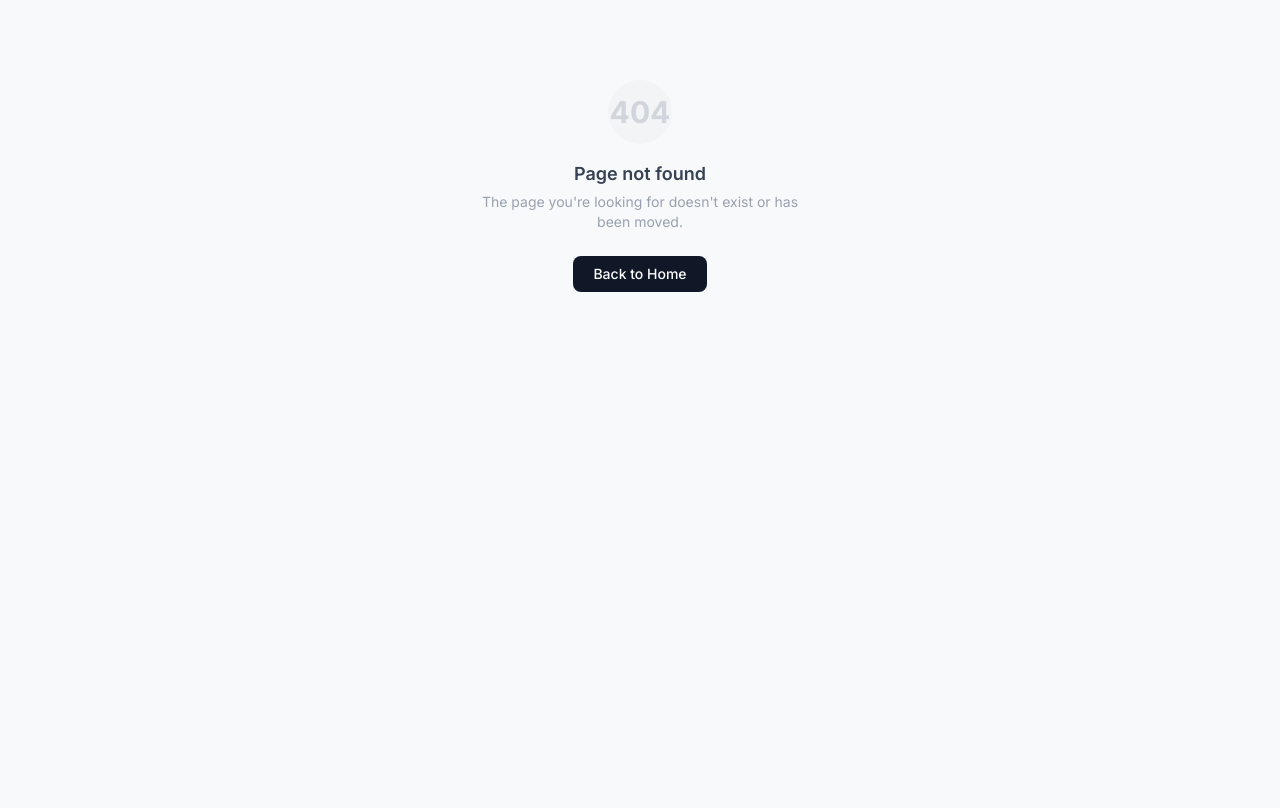
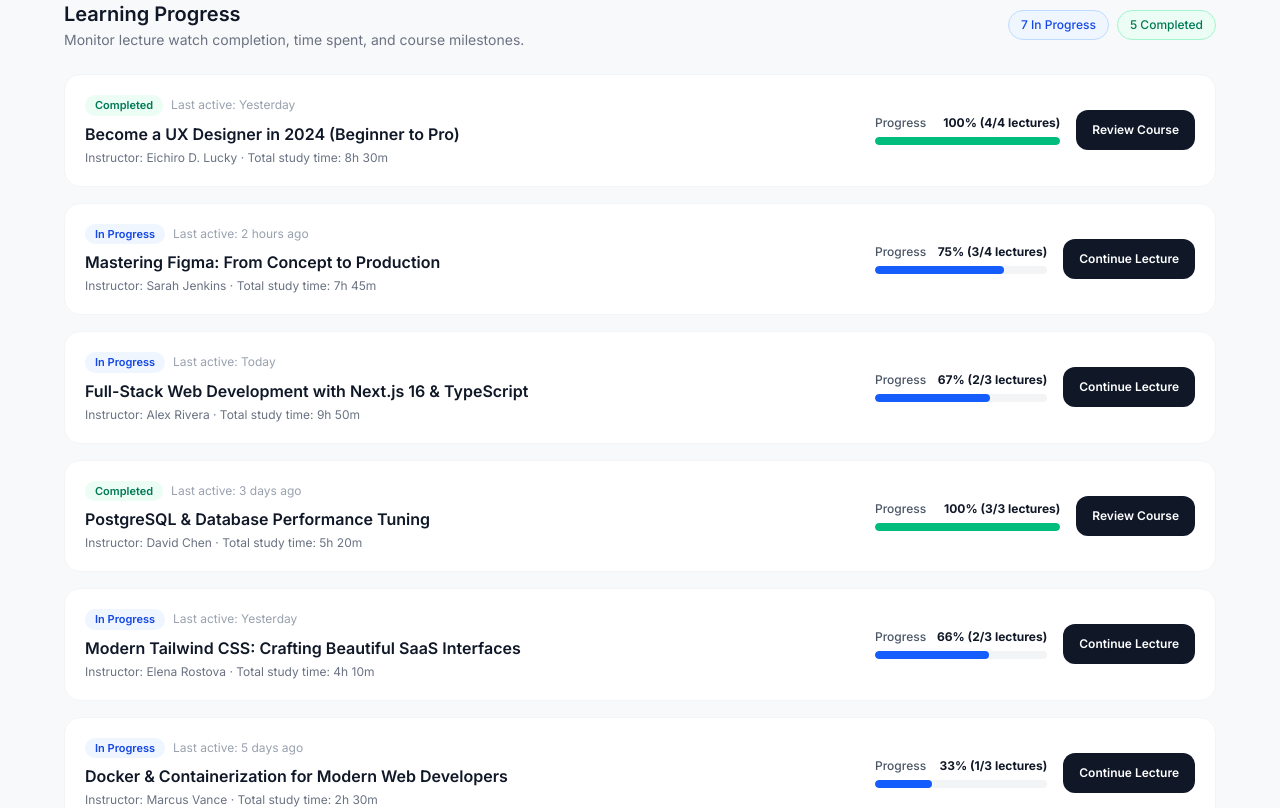
Before and after one commit to iMoloy/LearnHub, a Next.js app in the folder client/: page /progress in a window 1280 px wide. Before the commit this address had no page. Shown: the top 808 px of the page. Built offline with nearby package versions, Linux system fonts and the light colour scheme.

Commit message:
feat(frontend-progress): add study time and lecture completion tracking dashboard

```diff
--- /dev/null
+++ b/client/src/app/(public)/progress/page.tsx
@@ -0,0 +1,229 @@
+import Link from "next/link";
+import type { Metadata } from "next";
+
+export const metadata: Metadata = {
+  title: "Learning Progress — LearnHub",
+  description: "Track your active courses, lecture completion, and study time on LearnHub.",
+};
+
+const PROGRESS_DATA = [
+  {
+    courseId: 1,
+    title: "Become a UX Designer in 2024 (Beginner to Pro)",
+    instructor: "Eichiro D. Lucky",
+    completedLectures: 4,
+    totalLectures: 4,
+    percent: 100,
+    status: "Completed",
+    lastWatched: "Yesterday",
+    timeSpent: "8h 30m",
+  },
+  {
+    courseId: 2,
+    title: "Mastering Figma: From Concept to Production",
+    instructor: "Sarah Jenkins",
+    completedLectures: 3,
+    totalLectures: 4,
+    percent: 75,
+    status: "In Progress",
+    lastWatched: "2 hours ago",
+    timeSpent: "7h 45m",
+  },
+  {
+    courseId: 3,
+    title: "Full-Stack Web Development with Next.js 16 & TypeScript",
+    instructor: "Alex Rivera",
+    completedLectures: 2,
+    totalLectures: 3,
+    percent: 67,
+    status: "In Progress",
+    lastWatched: "Today",
+    timeSpent: "9h 50m",
+  },
+  {
+    courseId: 4,
+    title: "PostgreSQL & Database Performance Tuning",
+    instructor: "David Chen",
+    completedLectures: 3,
+    totalLectures: 3,
+    percent: 100,
+    status: "Completed",
+    lastWatched: "3 days ago",
+    timeSpent: "5h 20m",
+  },
+  {
+    courseId: 5,
+    title: "Modern Tailwind CSS: Crafting Beautiful SaaS Interfaces",
+    instructor: "Elena Rostova",
+    completedLectures: 2,
+    totalLectures: 3,
+    percent: 66,
+    status: "In Progress",
+    lastWatched: "Yesterday",
+    timeSpent: "4h 10m",
+  },
+  {
+    courseId: 6,
+    title: "Docker & Containerization for Modern Web Developers",
+    instructor: "Marcus Vance",
+    completedLectures: 1,
+    totalLectures: 3,
+    percent: 33,
+    status: "In Progress",
+    lastWatched: "5 days ago",
+    timeSpent: "2h 30m",
+  },
+  {
+    courseId: 7,
+    title: "React 19 Deep Dive: Hooks, Actions & Concurrent Mode",
+    instructor: "Maya Lin",
+    completedLectures: 3,
+    totalLectures: 3,
+    percent: 100,
+    status: "Completed",
+    lastWatched: "1 week ago",
+    timeSpent: "9h 15m",
+  },
+  {
+    courseId: 8,
+    title: "RESTful API Engineering with Express & Clean Architecture",
+    instructor: "Jason Cooper",
+    completedLectures: 2,
+    totalLectures: 3,
+    percent: 67,
+    status: "In Progress",
+    lastWatched: "4 days ago",
+    timeSpent: "5h 40m",
+  },
+  {
+    courseId: 9,
+    title: "Complete Python Mastery: From Basics to Data Science",
+    instructor: "Dr. Angela Barnes",
+    completedLectures: 3,
+    totalLectures: 3,
+    percent: 100,
+    status: "Completed",
+    lastWatched: "2 weeks ago",
+    timeSpent: "18h 30m",
+  },
+  {
+    courseId: 10,
+    title: "Web Security & Ethical Hacking Essentials",
+    instructor: "Samir K. Patel",
+    completedLectures: 1,
+    totalLectures: 3,
+    percent: 33,
+    status: "In Progress",
+    lastWatched: "3 days ago",
+    timeSpent: "3h 45m",
+  },
+  {
+    courseId: 11,
+    title: "UI/UX Micro-Interactions & Motion Design",
+    instructor: "Chloe Dupont",
+    completedLectures: 2,
+    totalLectures: 3,
+    percent: 66,
+    status: "In Progress",
+    lastWatched: "Just now",
+    timeSpent: "3h 50m",
+  },
+  {
+    courseId: 12,
+    title: "Git, GitHub & Collaborative Open-Source Workflows",
+    instructor: "Nathan Cole",
+    completedLectures: 3,
+    totalLectures: 3,
+    percent: 100,
+    status: "Completed",
+    lastWatched: "3 weeks ago",
+    timeSpent: "6h 15m",
+  },
+];
+
+export default function ProgressPage() {
+  const completedCount = PROGRESS_DATA.filter((c) => c.percent === 100).length;
+  const inProgressCount = PROGRESS_DATA.length - completedCount;
+
+  return (
+    <section className="max-w-6xl mx-auto">
+      <div className="flex flex-col sm:flex-row sm:items-center justify-between gap-4 mb-6">
+        <div>
+          <h1 className="text-xl font-semibold text-gray-900 dark:text-white">
+            Learning Progress
+          </h1>
+          <p className="text-sm text-gray-500 dark:text-neutral-400 mt-0.5">
+            Monitor lecture watch completion, time spent, and course milestones.
+          </p>
+        </div>
+        <div className="flex items-center gap-2 text-xs font-medium">
+          <span className="px-3 py-1.5 rounded-full bg-blue-50 text-blue-700 dark:bg-blue-950/60 dark:text-blue-300 border border-blue-200 dark:border-blue-800">
+            {inProgressCount} In Progress
+          </span>
+          <span className="px-3 py-1.5 rounded-full bg-emerald-50 text-emerald-700 dark:bg-emerald-950/60 dark:text-emerald-300 border border-emerald-200 dark:border-emerald-800">
+            {completedCount} Completed
+          </span>
+        </div>
+      </div>
+
+      <div className="space-y-4">
+        {PROGRESS_DATA.map((item) => (
+          <article
+            key={item.courseId}
+            className="bg-white dark:bg-black rounded-2xl border border-gray-100 dark:border-neutral-800 p-5 flex flex-col md:flex-row md:items-center justify-between gap-5 hover:shadow-md transition-shadow"
+          >
+            <div className="flex-1 min-w-0">
+              <div className="flex items-center gap-2 mb-1.5">
+                <span
+                  className={`text-[11px] font-semibold px-2.5 py-0.5 rounded-full ${
+                    item.status === "Completed"
+                      ? "bg-emerald-50 text-emerald-700 dark:bg-emerald-950/60 dark:text-emerald-300"
+                      : "bg-blue-50 text-blue-700 dark:bg-blue-950/60 dark:text-blue-300"
+                  }`}
+                >
+                  {item.status}
+                </span>
+                <span className="text-xs text-gray-400 dark:text-neutral-500">
+                  Last active: {item.lastWatched}
+                </span>
+              </div>
+
+              <h2 className="text-base font-semibold text-gray-900 dark:text-white truncate mb-1">
+                {item.title}
+              </h2>
+              <p className="text-xs text-gray-500 dark:text-neutral-400">
+                Instructor: {item.instructor} · Total study time: {item.timeSpent}
+              </p>
+            </div>
+
+            <div className="flex flex-col sm:flex-row sm:items-center gap-4 md:w-80 flex-shrink-0">
+              <div className="flex-1">
+                <div className="flex justify-between text-xs font-medium text-gray-600 dark:text-neutral-300 mb-1.5">
+                  <span>Progress</span>
+                  <span className="font-bold text-gray-900 dark:text-white">
+                    {item.percent}% ({item.completedLectures}/{item.totalLectures} lectures)
+                  </span>
+                </div>
+                <div className="w-full h-2 rounded-full bg-gray-100 dark:bg-neutral-800 overflow-hidden">
+                  <div
+                    className={`h-full rounded-full transition-all duration-300 ${
+                      item.percent === 100 ? "bg-emerald-500" : "bg-blue-600"
+                    }`}
+                    style={{ width: `${item.percent}%` }}
+                  />
+                </div>
+              </div>
+
+              <Link
+                href={`/courses/${item.courseId}`}
+                className="text-center text-xs font-semibold py-2.5 px-4 rounded-xl bg-gray-900 text-white dark:bg-white dark:text-gray-900 hover:bg-gray-700 dark:hover:bg-neutral-200 transition-colors whitespace-nowrap min-h-10 flex items-center justify-center"
+              >
+                {item.percent === 100 ? "Review Course" : "Continue Lecture"}
+              </Link>
+            </div>
+          </article>
+        ))}
+      </div>
+    </section>
+  );
+}
```
